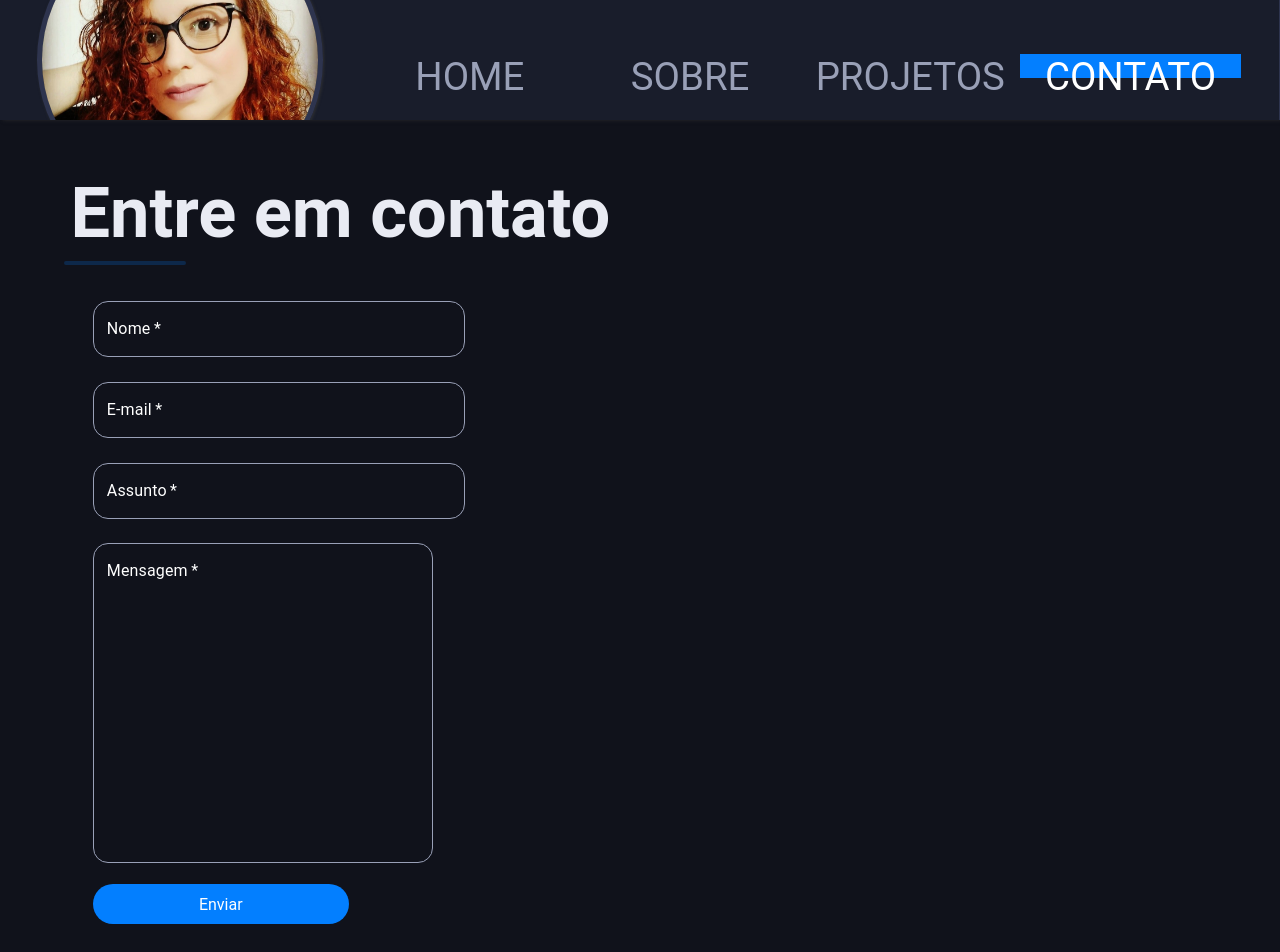
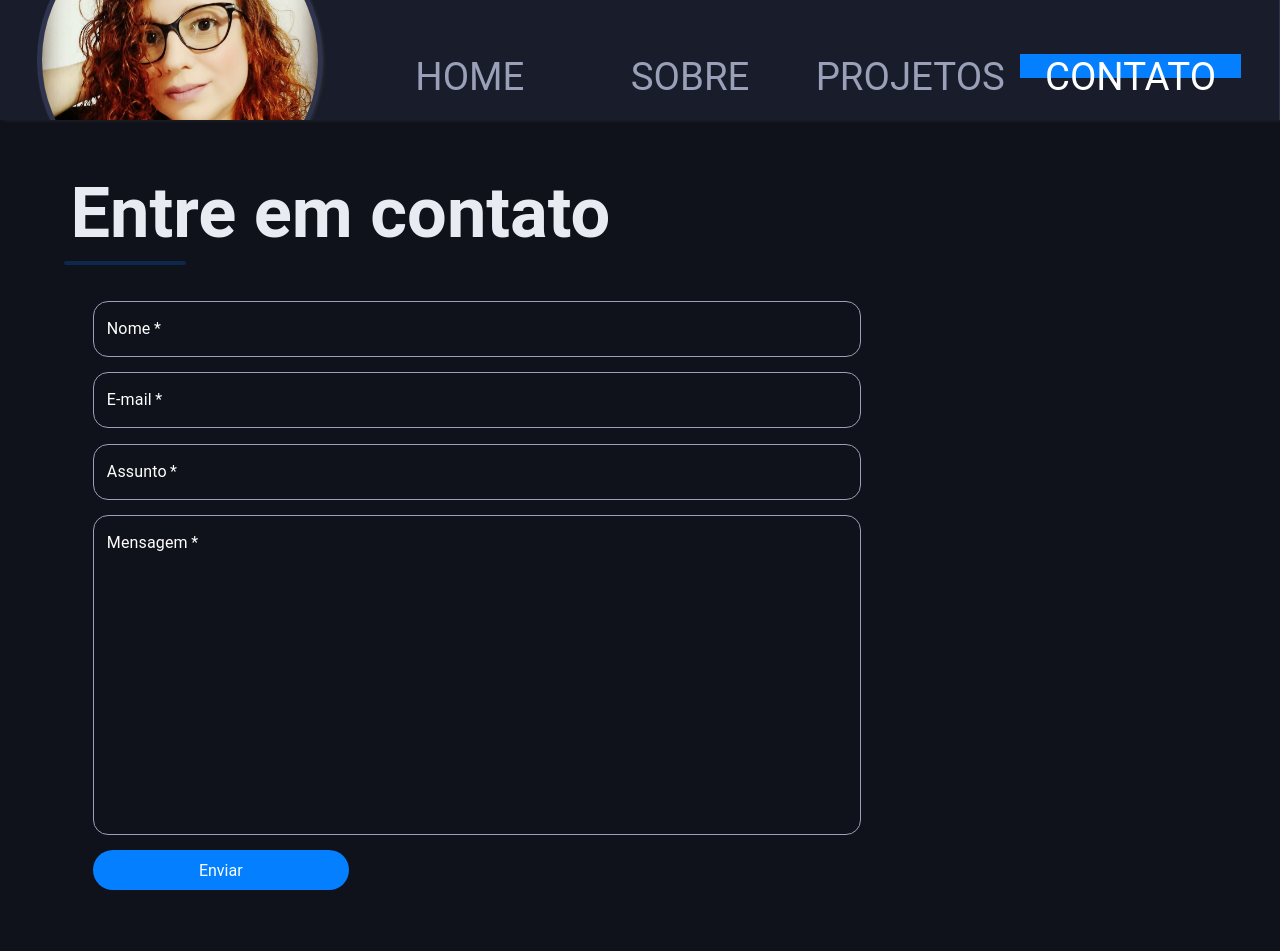
Before and after one commit to gislainecosta/portifolio, a React (Create React App) app: page /contato in a window 1280 px wide. Shown: the top 952 px of the page. Built offline with nearby package versions, Linux system fonts and the light colour scheme.

Commit message:
Atualizando Portfólio

```diff
--- a/src/Pages/Contato.js
+++ b/src/Pages/Contato.js
@@ -40,21 +40,19 @@ const useStyles = makeStyles((theme) => ({
     input: {
         '& > *': {
             backgroundColor:'none !important',
-            width: '150%',
+            width: '60vw',
             color: 'white',
             marginBottom: '2%',
             borderRadius: '15px',
-            marginBottom: '10%'
         },
     },
     inputGrande: {
         '& > *': {
-            width: '162%',
+            width: '60vw',
             color: 'white',
             marginBottom: '2%',
             minHeight: '25vw',
             borderRadius: '15px',
-            marginBottom: '10%'
         },
     },
 }));
--- a/src/Pages/Sobre.js
+++ b/src/Pages/Sobre.js
@@ -46,7 +46,7 @@ const Sobre = () => {
                             <p>Estudante de Web Full Stack Development<br/>
                                 36 anos<br/>
                                 Florianópolis/SC</p>
-                            <a target="_blank" href="https://drive.google.com/file/d/17-z3032YFTtSasg8n8V48pHiQiZ9wfeH/view?usp=sharing">&nbsp;&nbsp;Acessar CV&nbsp;&nbsp;</a>
+                            <a target="_blank" href="https://drive.google.com/file/d/16dlaJqqq48x2VuvkBrck-uJn4Tj8bl_8/view?usp=sharing">&nbsp;&nbsp;Acessar CV&nbsp;&nbsp;</a>
                         </section>
                     </section>
 
```
Also changed, not shown: 1 other file (tests, documents, lock files or other folders).
